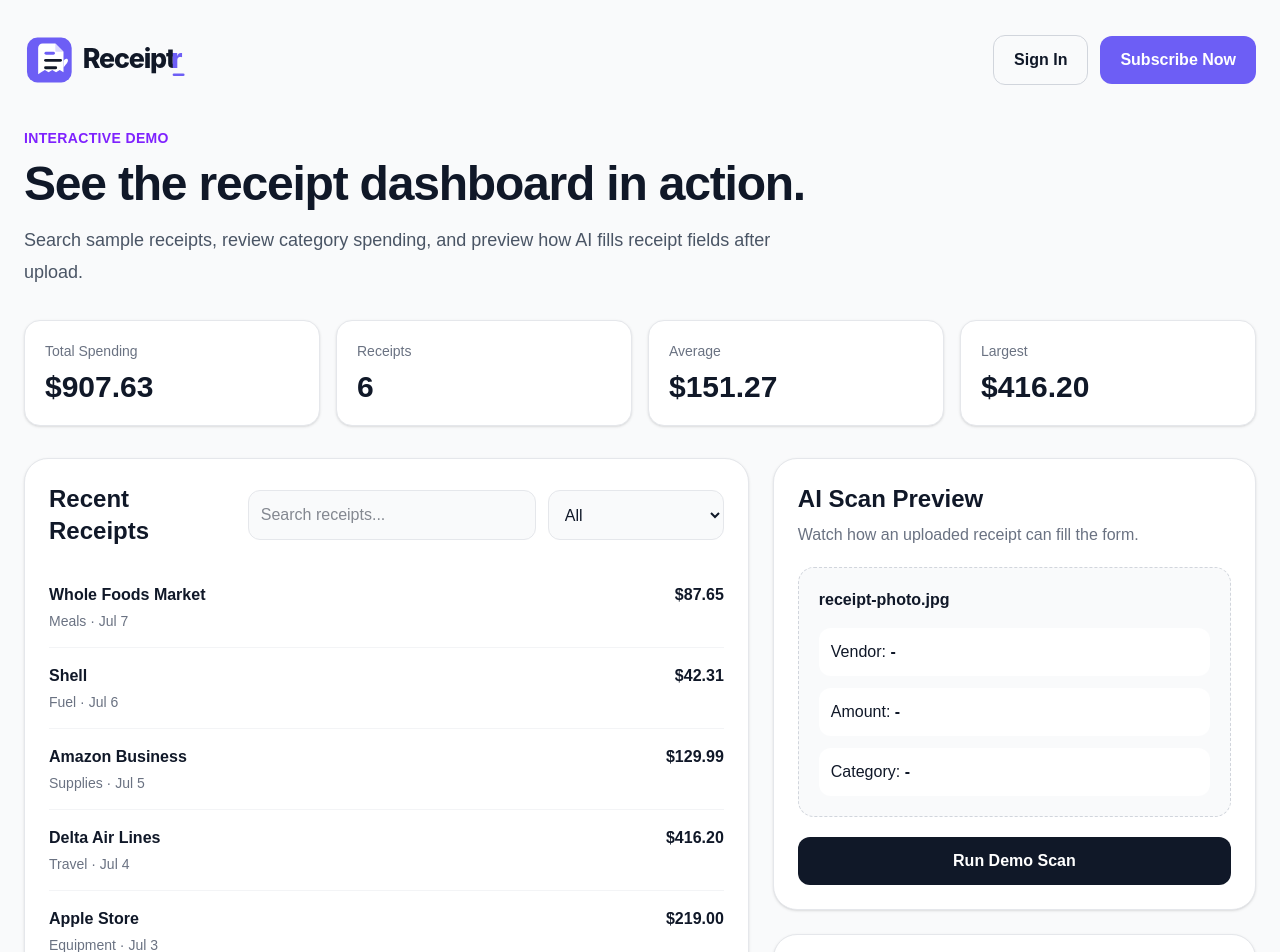
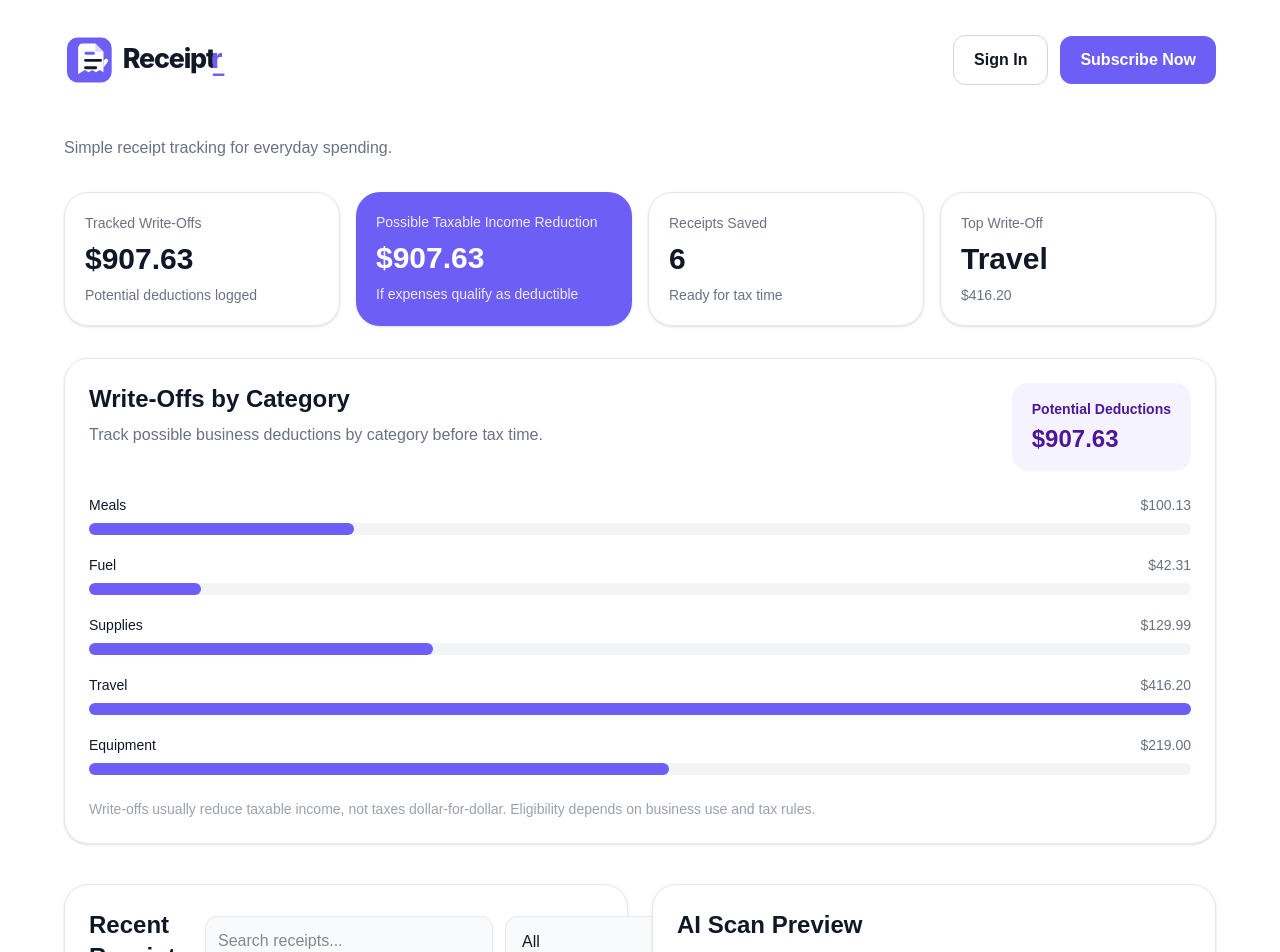
Before and after one commit to christianmvasquez/ReceiptVault, a Next.js app: page /demo in a window 1280 px wide. Shown: the top 952 px of the page. Built offline with nearby package versions, Linux system fonts and the light colour scheme.

Commit message:
Match demo page to dashboard

```diff
--- a/app/demo/page.tsx
+++ b/app/demo/page.tsx
@@ -51,6 +51,13 @@
 
 const categories = ["All", "Meals", "Fuel", "Supplies", "Travel", "Equipment"];
 
+function formatCurrency(value: number) {
+  return new Intl.NumberFormat("en-US", {
+    style: "currency",
+    currency: "USD",
+  }).format(value);
+}
+
 export default function DemoPage() {
   const [search, setSearch] = useState("");
   const [category, setCategory] = useState("All");
@@ -74,14 +81,10 @@
     });
   }, [category, search]);
 
-  const total = filteredReceipts.reduce(
+  const totalWriteOffs = filteredReceipts.reduce(
     (sum, receipt) => sum + receipt.amount,
     0
   );
-  const average = filteredReceipts.length ? total / filteredReceipts.length : 0;
-  const largest = filteredReceipts.length
-    ? Math.max(...filteredReceipts.map((receipt) => receipt.amount))
-    : 0;
 
   const categoryTotals = categories
     .filter((item) => item !== "All")
@@ -97,6 +100,7 @@
     ...categoryTotals.map((item) => item.total),
     1
   );
+  const topCategory = [...categoryTotals].sort((a, b) => b.total - a.total)[0];
 
   function runDemoScan() {
     setScanState("scanning");
@@ -104,8 +108,8 @@
   }
 
   return (
-    <main className="min-h-screen bg-gray-50 px-6 py-8 text-gray-900">
-      <nav className="mx-auto flex max-w-7xl items-center justify-between">
+    <main className="min-h-screen bg-white px-6 py-8 text-gray-900">
+      <nav className="mx-auto flex max-w-6xl items-center justify-between">
         <Link href="/" aria-label="Receiptr home">
           <BrandLogo className="h-14 w-auto" />
         </Link>
@@ -127,40 +131,107 @@
         </div>
       </nav>
 
-      <section className="mx-auto mt-10 max-w-7xl">
-        <div className="flex flex-col justify-between gap-6 lg:flex-row lg:items-end">
+      <section className="mx-auto mt-10 max-w-6xl">
+        <div className="flex flex-col justify-between gap-6 lg:flex-row lg:items-start">
           <div>
-            <p className="text-sm font-semibold uppercase tracking-wide text-violet-600">
-              Interactive demo
-            </p>
-            <h1 className="mt-3 text-5xl font-extrabold tracking-tight">
-              See the receipt dashboard in action.
-            </h1>
-            <p className="mt-4 max-w-3xl text-lg leading-8 text-gray-600">
-              Search sample receipts, review category spending, and preview how
-              AI fills receipt fields after upload.
+            <p className="mt-2 text-gray-500">
+              Simple receipt tracking for everyday spending.
             </p>
           </div>
         </div>
 
         <div className="mt-8 grid gap-4 md:grid-cols-4">
-          {[
-            ["Total Spending", `$${total.toFixed(2)}`],
-            ["Receipts", String(filteredReceipts.length)],
-            ["Average", `$${average.toFixed(2)}`],
-            ["Largest", `$${largest.toFixed(2)}`],
-          ].map(([label, value]) => (
-            <div
-              key={label}
-              className="rounded-2xl border border-gray-200 bg-white p-5 shadow-sm"
-            >
-              <p className="text-sm text-gray-500">{label}</p>
-              <p className="mt-2 text-3xl font-bold">{value}</p>
-            </div>
-          ))}
+          <div className="rounded-3xl border border-gray-200 bg-white p-5 shadow-sm">
+            <p className="text-sm font-medium text-gray-500">
+              Tracked Write-Offs
+            </p>
+            <p className="mt-2 text-3xl font-bold">
+              {formatCurrency(totalWriteOffs)}
+            </p>
+            <p className="mt-2 text-sm text-gray-500">
+              Potential deductions logged
+            </p>
+          </div>
+
+          <div className="rounded-3xl bg-[#6D5EF5] p-5 text-white shadow-sm">
+            <p className="text-sm font-medium text-violet-100">
+              Possible Taxable Income Reduction
+            </p>
+            <p className="mt-2 text-3xl font-bold">
+              {formatCurrency(totalWriteOffs)}
+            </p>
+            <p className="mt-2 text-sm text-violet-100">
+              If expenses qualify as deductible
+            </p>
+          </div>
+
+          <div className="rounded-3xl border border-gray-200 bg-white p-5 shadow-sm">
+            <p className="text-sm font-medium text-gray-500">Receipts Saved</p>
+            <p className="mt-2 text-3xl font-bold">
+              {filteredReceipts.length}
+            </p>
+            <p className="mt-2 text-sm text-gray-500">Ready for tax time</p>
+          </div>
+
+          <div className="rounded-3xl border border-gray-200 bg-white p-5 shadow-sm">
+            <p className="text-sm font-medium text-gray-500">Top Write-Off</p>
+            <p className="mt-2 text-3xl font-bold">
+              {topCategory?.category || "None"}
+            </p>
+            <p className="mt-2 text-sm text-gray-500">
+              {topCategory ? formatCurrency(topCategory.total) : "No receipts"}
+            </p>
+          </div>
         </div>
 
-        <div className="mt-8 grid gap-6 lg:grid-cols-[1.2fr_0.8fr]">
+        <section className="mt-8 rounded-3xl border border-gray-200 bg-white p-6 shadow-sm">
+          <div className="mb-6 flex flex-col gap-4 md:flex-row md:items-start md:justify-between">
+            <div>
+              <h2 className="text-2xl font-semibold">
+                Write-Offs by Category
+              </h2>
+              <p className="mt-2 text-gray-500">
+                Track possible business deductions by category before tax time.
+              </p>
+            </div>
+
+            <div className="rounded-2xl bg-violet-50 px-5 py-4 text-violet-900">
+              <p className="text-sm font-semibold">Potential Deductions</p>
+              <p className="mt-1 text-2xl font-bold">
+                {formatCurrency(totalWriteOffs)}
+              </p>
+            </div>
+          </div>
+
+          <div className="space-y-5">
+            {categoryTotals.map((item) => (
+              <div key={item.category}>
+                <div className="mb-2 flex justify-between text-sm">
+                  <span className="font-medium">{item.category}</span>
+                  <span className="text-gray-500">
+                    {formatCurrency(item.total)}
+                  </span>
+                </div>
+                <div className="h-3 rounded-full bg-gray-100">
+                  <div
+                    className="h-3 rounded-full bg-[#6D5EF5]"
+                    style={{
+                      width: `${(item.total / maxCategory) * 100}%`,
+                    }}
+                  />
+                </div>
+              </div>
+            ))}
+          </div>
+
+          <p className="mt-6 text-sm text-gray-400">
+            Write-offs usually reduce taxable income, not taxes
+            dollar-for-dollar. Eligibility depends on business use and tax
+            rules.
+          </p>
+        </section>
+
+        <div className="mt-10 grid gap-6 md:grid-cols-2">
           <section className="rounded-3xl border border-gray-200 bg-white p-6 shadow-sm">
             <div className="flex flex-col gap-4 md:flex-row md:items-center md:justify-between">
               <h2 className="text-2xl font-bold">Recent Receipts</h2>
@@ -200,7 +271,7 @@
                     </p>
                   </div>
 
-                  <p className="font-bold">${receipt.amount.toFixed(2)}</p>
+                  <p className="font-bold">{formatCurrency(receipt.amount)}</p>
                 </div>
               ))}
             </div>
@@ -244,35 +315,10 @@
               <button
                 type="button"
                 onClick={runDemoScan}
-                className="mt-5 w-full rounded-xl bg-gray-900 p-3 font-semibold text-white hover:bg-gray-800"
+                className="mt-5 w-full rounded-xl bg-[#6D5EF5] p-3 font-semibold text-white hover:bg-[#5B4CF0]"
               >
                 {scanState === "scanning" ? "Scanning..." : "Run Demo Scan"}
               </button>
-            </section>
-
-            <section className="rounded-3xl border border-gray-200 bg-white p-6 shadow-sm">
-              <h2 className="text-2xl font-bold">Expenses by Category</h2>
-
-              <div className="mt-5 space-y-4">
-                {categoryTotals.map((item) => (
-                  <div key={item.category}>
-                    <div className="mb-2 flex justify-between text-sm">
-                      <span className="font-semibold">{item.category}</span>
-                      <span className="text-gray-500">
-                        ${item.total.toFixed(2)}
-                      </span>
-                    </div>
-                    <div className="h-3 rounded-full bg-gray-100">
-                      <div
-                        className="h-3 rounded-full bg-[#6D5EF5]"
-                        style={{
-                          width: `${(item.total / maxCategory) * 100}%`,
-                        }}
-                      />
-                    </div>
-                  </div>
-                ))}
-              </div>
             </section>
 
             <Link
```
